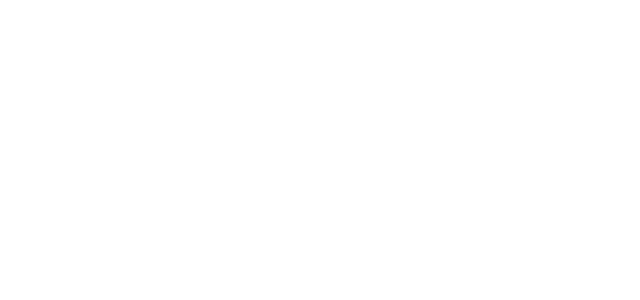
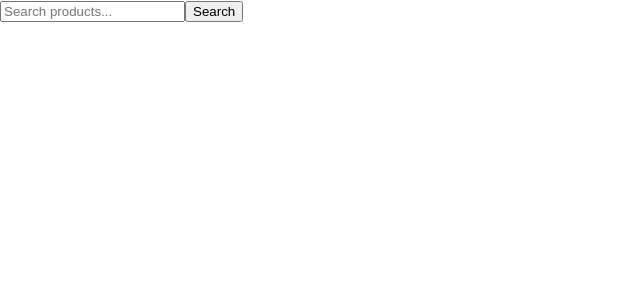
Before and after one commit to arhesaim/farmers-platform, a React (Create React App) app in the folder client/: page /search in a window 1280 px wide. Before the commit this address had no page. Shown: the top 300 px of the page, without its empty margins (0-640 px from the left). Built offline with nearby package versions, Linux system fonts and the light colour scheme.

Commit message:
basic search added

```diff
--- a/client/src/App.js
+++ b/client/src/App.js
@@ -7,6 +7,7 @@ import CreateProduct from './components/CreateProduct';
 import UpdateProduct from './components/UpdateProduct';
 import DeleteProduct from './components/DeleteProduct';
 import Products from './components/Products';
+import Search from './components/Search';
 import ProtectedRoute from './components/ProtectedRoute';
 
 
@@ -21,6 +22,7 @@ const App = () => {
                 <Route path="/create-product" element={<ProtectedRoute element={CreateProduct} />} />
                 <Route path="/update-product/:id" element={<ProtectedRoute element={UpdateProduct} />} />
                 <Route path="/delete-product/:id" element={<ProtectedRoute element={DeleteProduct} />} />
+                <Route path="/search" element={<Search />} />
             </Routes>
         </Router>
     );
--- /dev/null
+++ b/client/src/components/Search.js
@@ -0,0 +1,46 @@
+import React, { useState } from 'react';
+import api from '../api';
+
+const Search = () => {
+    const [query, setQuery] = useState('');
+    const [results, setResults] = useState([]);
+
+    const handleSearch = async (e) => {
+        e.preventDefault();
+        try {
+            const response = await api.get(`/search?q=${query}`);
+            setResults(response.data);
+        } catch (err) {
+            console.error(err);
+        }
+    };
+
+    return (
+        <div>
+            <form onSubmit={handleSearch}>
+                <input
+                    type="text"
+                    placeholder="Search products..."
+                    value={query}
+                    onChange={(e) => setQuery(e.target.value)}
+                    required
+                />
+                <button type="submit">Search</button>
+            </form>
+            <ul>
+                {results.map((product) => (
+                    <li key={product.id}>
+                        <h3>{product.name}</h3>
+                        <p>{product.description}</p>
+                        <p>Price: ${product.price}</p>
+                        <p>Quantity: {product.quantity}</p>
+                        <img src={product.image_url} alt={product.name} />
+                        <p>Category: {product.category}</p>
+                    </li>
+                ))}
+            </ul>
+        </div>
+    );
+};
+
+export default Search;
```
Also changed, not shown: 1 other file (tests, documents, lock files or other folders).
